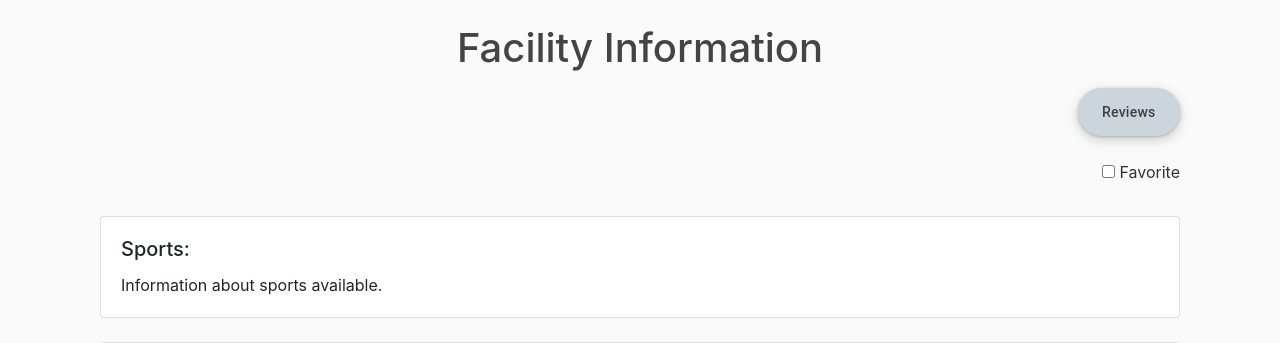
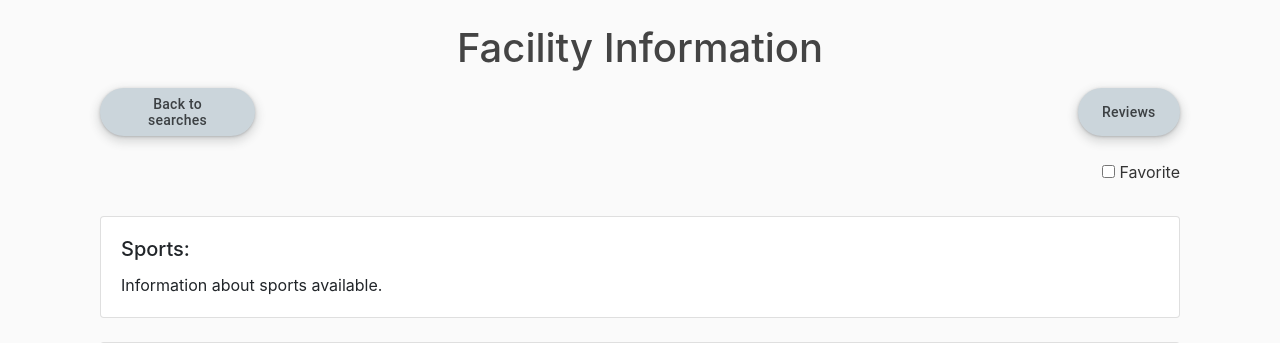
Before and after one commit to joeltancej/SportsGoWhere, a Flask app: page /facility_info in a window 1280 px wide. Shown: the part 56-399 px from the top of the page. Run offline with Flask 2, Linux system fonts and the light colour scheme; parts of the project's set-up code (start-up, migrations or seed data) failed here and were passed over; some libraries are stand-ins or nearby versions.

Commit message:
Update facility_info.html

```diff
--- a/Flask_Learn/flaskblog/templates/facility_info.html
+++ b/Flask_Learn/flaskblog/templates/facility_info.html
@@ -7,7 +7,10 @@
     <div class="row">
       <div class="col-md-12">
         <div class="row">
-          <div class="col-md-12 text-right mt-2">
+          <div class="col-md-2 mt-2">
+            <a href="{{ url_for('home') }}" class="btn button-17">Back to searches</a>
+          </div>
+          <div class="col-md-10 text-right mt-2">
             <a href="{{ url_for('home') }}" class="btn button-17">Reviews</a>
           </div>
           <div class="col-md-12 text-right mt-4">
```
